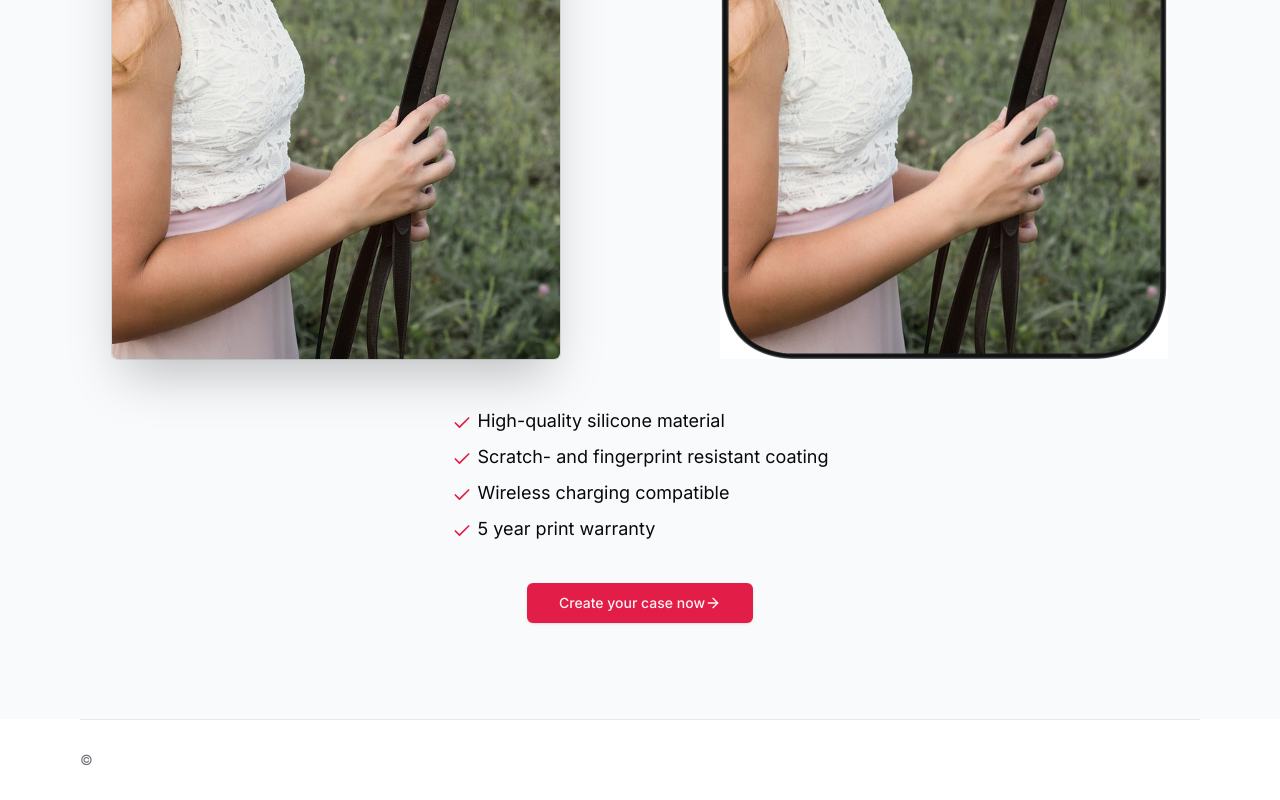
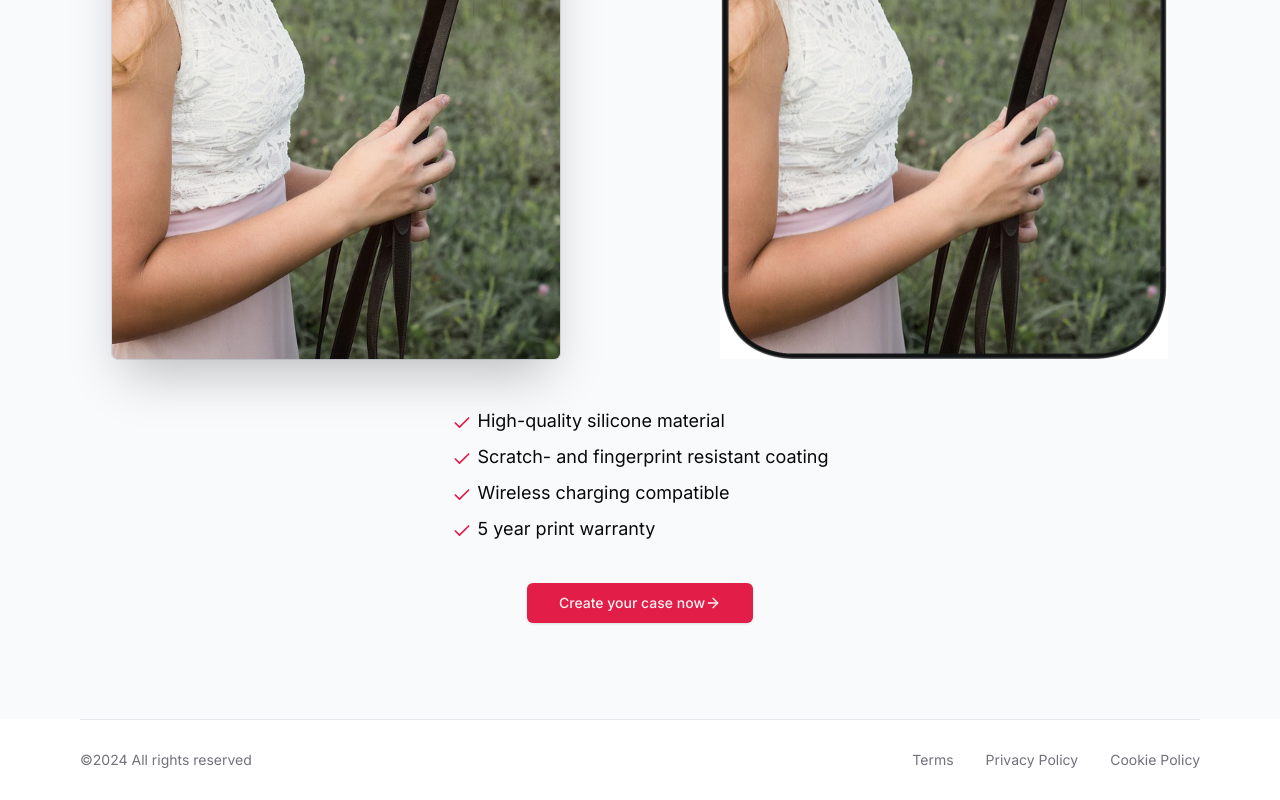
Before and after one commit to Seyyedi98/mobile-case-shop, a Next.js app: page / in a window 1280 px wide. Shown: the part 3555-4355 px from the top of the page. Built offline with nearby package versions, Linux system fonts and the light colour scheme; no server answers.

Commit message:
Create footer section

```diff
--- a/app/_components/Footer.jsx
+++ b/app/_components/Footer.jsx
@@ -1,3 +1,4 @@
+import Link from "next/link";
 import MaxWidthWrapper from "./MaxWidthWrapper";
 
 const Footer = () => {
@@ -6,11 +7,36 @@
       <MaxWidthWrapper>
         <div className="border-t border-gray-200" />
 
-        <diva className="h-full flex flex-col md:flex-row md:justify-between justify-center items-center">
+        <div className="h-full flex flex-col md:flex-row md:justify-between justify-center items-center">
           <div className="text-center md:text-left pb-2 md:pb-0">
-            <p className="text-sm text-muted-foreground">&copy;</p>
+            <p className="text-sm text-muted-foreground">
+              &copy;{new Date().getFullYear()} All rights reserved
+            </p>
           </div>
-        </diva>
+
+          <div className="flex items-center justify-center">
+            <div className="flex space-x-8">
+              <Link
+                href="#"
+                className="text-sm text-muted-foreground hover:text-gray-600"
+              >
+                Terms
+              </Link>
+              <Link
+                href="#"
+                className="text-sm text-muted-foreground hover:text-gray-600"
+              >
+                Privacy Policy
+              </Link>
+              <Link
+                href="#"
+                className="text-sm text-muted-foreground hover:text-gray-600"
+              >
+                Cookie Policy
+              </Link>
+            </div>
+          </div>
+        </div>
       </MaxWidthWrapper>
     </footer>
   );
```
